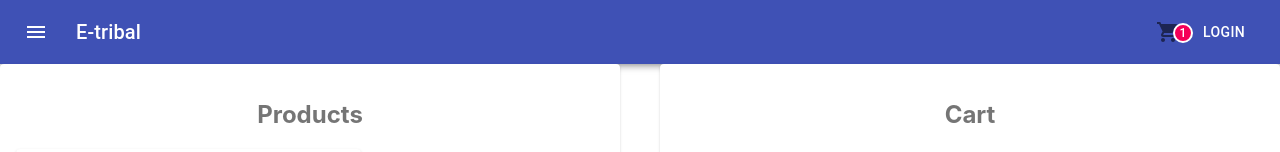
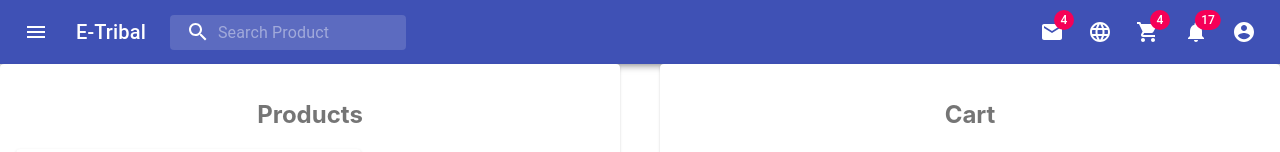
Before and after one commit to Adarshg315/e-tribal, a React (Create React App) app: page / in a window 1280 px wide. Shown: the top 152 px of the page. Built offline with nearby package versions, Linux system fonts and the light colour scheme.

Commit message:
topnav changes

```diff
--- a/src/components/TopNav.js
+++ b/src/components/TopNav.js
@@ -1,57 +1,244 @@
 import React from 'react';
-import { makeStyles } from '@material-ui/core/styles';
+import { fade, makeStyles } from '@material-ui/core/styles';
 import AppBar from '@material-ui/core/AppBar';
 import Toolbar from '@material-ui/core/Toolbar';
+import IconButton from '@material-ui/core/IconButton';
 import Typography from '@material-ui/core/Typography';
-import Button from '@material-ui/core/Button';
-import IconButton from '@material-ui/core/IconButton';
+import InputBase from '@material-ui/core/InputBase';
+import Badge from '@material-ui/core/Badge';
+import MenuItem from '@material-ui/core/MenuItem';
+import Menu from '@material-ui/core/Menu';
 import MenuIcon from '@material-ui/icons/Menu';
-import Badge from '@material-ui/core/Badge';
-import { withStyles } from '@material-ui/core/styles';
+import SearchIcon from '@material-ui/icons/Search';
+import AccountCircle from '@material-ui/icons/AccountCircle';
+import MailIcon from '@material-ui/icons/Mail';
+import NotificationsIcon from '@material-ui/icons/Notifications';
+import MoreIcon from '@material-ui/icons/MoreVert';
 import ShoppingCartIcon from '@material-ui/icons/ShoppingCart';
+import LanguageIcon from '@material-ui/icons/Language';
 
-const useStyles = makeStyles(theme => ({
-  root: {
+const useStyles = makeStyles((theme) => ({
+  grow: {
     flexGrow: 1,
   },
   menuButton: {
     marginRight: theme.spacing(2),
   },
   title: {
-    flexGrow: 1,
+    display: 'none',
+    [theme.breakpoints.up('sm')]: {
+      display: 'block',
+    },
+  },
+  search: {
+    position: 'relative',
+    borderRadius: theme.shape.borderRadius,
+    backgroundColor: fade(theme.palette.common.white, 0.15),
+    '&:hover': {
+      backgroundColor: fade(theme.palette.common.white, 0.25),
+    },
+    marginRight: theme.spacing(2),
+    marginLeft: 0,
+    width: '100%',
+    [theme.breakpoints.up('sm')]: {
+      marginLeft: theme.spacing(3),
+      width: 'auto',
+    },
+  },
+  searchIcon: {
+    padding: theme.spacing(0, 2),
+    height: '100%',
+    position: 'absolute',
+    pointerEvents: 'none',
+    display: 'flex',
+    alignItems: 'center',
+    justifyContent: 'center',
+  },
+  inputRoot: {
+    color: 'inherit',
+  },
+  inputInput: {
+    padding: theme.spacing(1, 1, 1, 0),
+    // vertical padding + font size from searchIcon
+    paddingLeft: `calc(1em + ${theme.spacing(4)}px)`,
+    transition: theme.transitions.create('width'),
+    width: '100%',
+    [theme.breakpoints.up('md')]: {
+      width: '20ch',
+    },
+  },
+  sectionDesktop: {
+    display: 'none',
+    [theme.breakpoints.up('md')]: {
+      display: 'flex',
+    },
+  },
+  sectionMobile: {
+    display: 'flex',
+    [theme.breakpoints.up('md')]: {
+      display: 'none',
+    },
   },
 }));
 
-export default function ButtonAppBar() {
+export default function PrimarySearchAppBar() {
   const classes = useStyles();
+  const [anchorEl, setAnchorEl] = React.useState(null);
+  const [mobileMoreAnchorEl, setMobileMoreAnchorEl] = React.useState(null);
 
-  const StyledBadge = withStyles(theme => ({
-    badge: {
-      right: -3,
-      top: 13,
-      border: `2px solid ${theme.palette.background.paper}`,
-      padding: '0 4px',
-    },
-  }))(Badge);
+  const isMenuOpen = Boolean(anchorEl);
+  const isMobileMenuOpen = Boolean(mobileMoreAnchorEl);
+
+  const handleProfileMenuOpen = (event) => {
+    setAnchorEl(event.currentTarget);
+  };
+
+  const handleMobileMenuClose = () => {
+    setMobileMoreAnchorEl(null);
+  };
+
+  const handleMenuClose = () => {
+    setAnchorEl(null);
+    handleMobileMenuClose();
+  };
+
+  const handleMobileMenuOpen = (event) => {
+    setMobileMoreAnchorEl(event.currentTarget);
+  };
+
+  const menuId = 'primary-search-account-menu';
+  const renderMenu = (
+    <Menu
+      anchorEl={anchorEl}
+      anchorOrigin={{ vertical: 'top', horizontal: 'right' }}
+      id={menuId}
+      keepMounted
+      transformOrigin={{ vertical: 'top', horizontal: 'right' }}
+      open={isMenuOpen}
+      onClose={handleMenuClose}
+    >
+      <MenuItem onClick={handleMenuClose}>Profile</MenuItem>
+      <MenuItem onClick={handleMenuClose}>My account</MenuItem>
+    </Menu>
+  );
+
+  const mobileMenuId = 'primary-search-account-menu-mobile';
+  const renderMobileMenu = (
+    <Menu
+      anchorEl={mobileMoreAnchorEl}
+      anchorOrigin={{ vertical: 'top', horizontal: 'right' }}
+      id={mobileMenuId}
+      keepMounted
+      transformOrigin={{ vertical: 'top', horizontal: 'right' }}
+      open={isMobileMenuOpen}
+      onClose={handleMobileMenuClose}
+    >
+      <MenuItem>
+        <IconButton aria-label="show 4 new mails" color="inherit">
+          <Badge badgeContent={4} color="secondary">
+            <MailIcon />
+          </Badge>
+        </IconButton>
+        <p>Messages</p>
+      </MenuItem>
+      <MenuItem>
+        <IconButton aria-label="show 11 new notifications" color="inherit">
+          <Badge badgeContent={11} color="secondary">
+            <NotificationsIcon />
+          </Badge>
+        </IconButton>
+        <p>Notifications</p>
+      </MenuItem>
+      <MenuItem onClick={handleProfileMenuOpen}>
+        <IconButton
+          aria-label="account of current user"
+          aria-controls="primary-search-account-menu"
+          aria-haspopup="true"
+          color="inherit"
+        >
+          <AccountCircle />
+        </IconButton>
+        <p>Profile</p>
+      </MenuItem>
+    </Menu>
+  );
 
   return (
-    <div className={classes.root}>
+    <div className={classes.grow}>
       <AppBar position="static">
         <Toolbar>
-          <IconButton edge="start" className={classes.menuButton} color="inherit" aria-label="menu">
+          <IconButton
+            edge="start"
+            className={classes.menuButton}
+            color="inherit"
+            aria-label="open drawer"
+          >
             <MenuIcon />
           </IconButton>
-          <Typography variant="h6" className={classes.title}>
-            E-tribal
+          <Typography className={classes.title} variant="h6" noWrap>
+            E-Tribal
           </Typography>
-          <IconButton aria-label="cart">
-            <StyledBadge badgeContent={1} color="secondary">
-              <ShoppingCartIcon />
-            </StyledBadge>
-          </IconButton>
-          <Button color="inherit">Login</Button>
+          <div className={classes.search}>
+            <div className={classes.searchIcon}>
+              <SearchIcon />
+            </div>
+            <InputBase
+              placeholder="Search Product"
+              classes={{
+                root: classes.inputRoot,
+                input: classes.inputInput,
+              }}
+              inputProps={{ 'aria-label': 'search' }}
+            />
+          </div>
+          <div className={classes.grow} />
+          <div className={classes.sectionDesktop}>
+            <IconButton aria-label="show 4 new mails" color="inherit">
+              <Badge badgeContent={4} color="secondary">
+                <MailIcon />
+              </Badge>
+            </IconButton>
+            <IconButton aria-label="change language" color="inherit">
+              <Badge color="secondary">
+                <LanguageIcon />
+              </Badge>
+            </IconButton>
+            <IconButton aria-label="show 4 new products" color="inherit">
+              <Badge badgeContent={4} color="secondary">
+                <ShoppingCartIcon />
+              </Badge>
+            </IconButton>
+            <IconButton aria-label="show 17 new notifications" color="inherit">
+              <Badge badgeContent={17} color="secondary">
+                <NotificationsIcon />
+              </Badge>
+            </IconButton>
+            <IconButton
+              edge="end"
+              aria-label="account of current user"
+              aria-controls={menuId}
+              aria-haspopup="true"
+              onClick={handleProfileMenuOpen}
+              color="inherit"
+            >
+              <AccountCircle />
+            </IconButton>
+          </div>
+          <div className={classes.sectionMobile}>
+            <IconButton
+              aria-label="show more"
+              aria-controls={mobileMenuId}
+              aria-haspopup="true"
+              onClick={handleMobileMenuOpen}
+              color="inherit"
+            >
+              <MoreIcon />
+            </IconButton>
+          </div>
         </Toolbar>
       </AppBar>
+      {renderMobileMenu}
+      {renderMenu}
     </div>
   );
 }
```
Also changed, not shown: src/components/ProductCard.js (+6 -6 lines).
